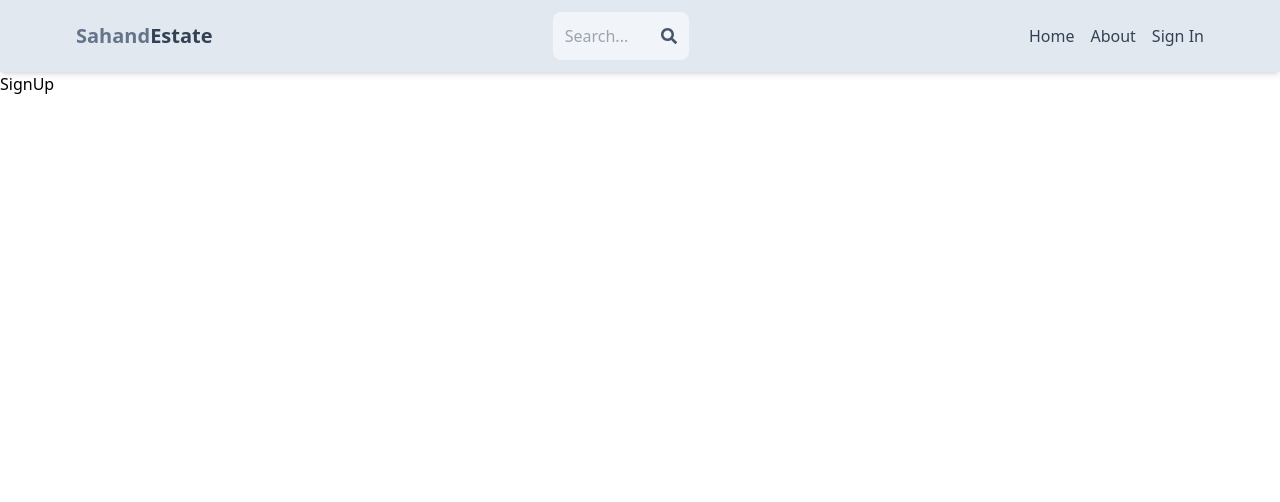
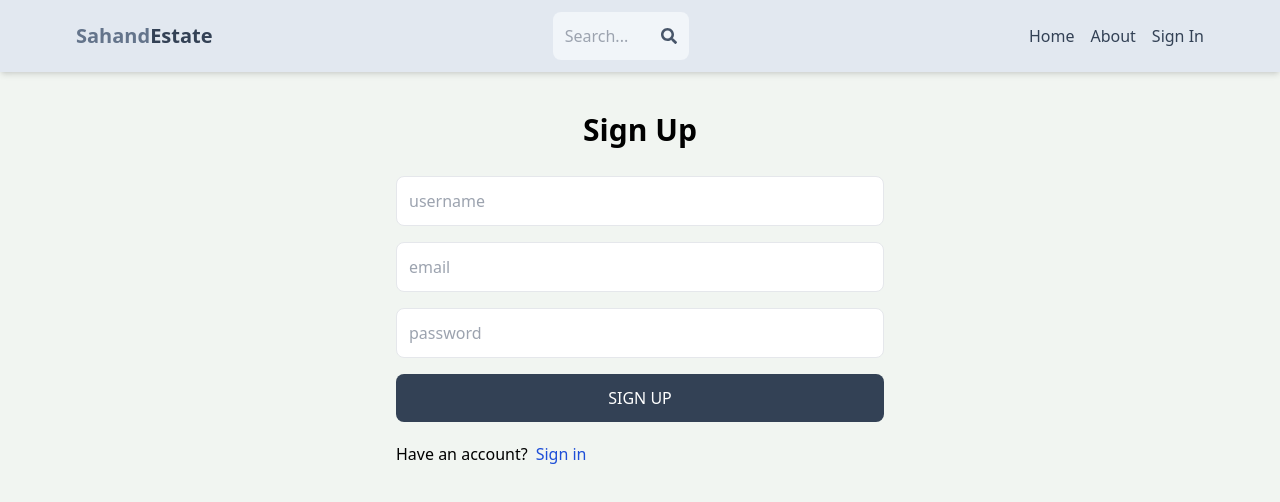
Before and after one commit to muhdzain-dev/real-estate-marketplace, a React (Vite) app in the folder client/: page /sign-up in a window 1280 px wide. Shown: the top 502 px of the page. Built offline with nearby package versions, Linux system fonts and the light colour scheme.

Commit message:
Complete Signup page UI

```diff
--- a/client/src/index.css
+++ b/client/src/index.css
@@ -1,3 +1,7 @@
 @tailwind base;
 @tailwind components;
 @tailwind utilities;
+
+body{
+  background-color: rgb(241,245,241);
+}
--- a/client/src/pages/SignUp.jsx
+++ b/client/src/pages/SignUp.jsx
@@ -1,7 +1,41 @@
 import React from "react";
+import { Link } from "react-router-dom";
 
 function SignUp() {
-  return <div>SignUp</div>;
+  return (
+    <div className="p-3 max-w-lg mx-auto">
+      <h1 className="text-3xl text-center font-semibold my-7">Sign Up</h1>
+      <form action="" className="flex flex-col gap-4 ">
+        <input
+          type="text"
+          placeholder="username"
+          className="border p-3 rounded-lg"
+          id="username"
+        />
+        <input
+          type="email"
+          placeholder="email"
+          className="border p-3 rounded-lg"
+          id="email"
+        />
+        <input
+          type="password"
+          placeholder="password"
+          className="border p-3 rounded-lg"
+          id="password"
+        />
+        <button className="bg-slate-700 text-white p-3 rounded-lg uppercase hover:opacity-95 disabled:opacity-80 ">
+          Sign up
+        </button>
+      </form>
+      <div className="flex gap-2 mt-5">
+        <p>Have an account?</p>
+        <Link to={"/sign-in"} className="text-blue-700">
+          Sign in{" "}
+        </Link>
+      </div>
+    </div>
+  );
 }
 
 export default SignUp;
```
